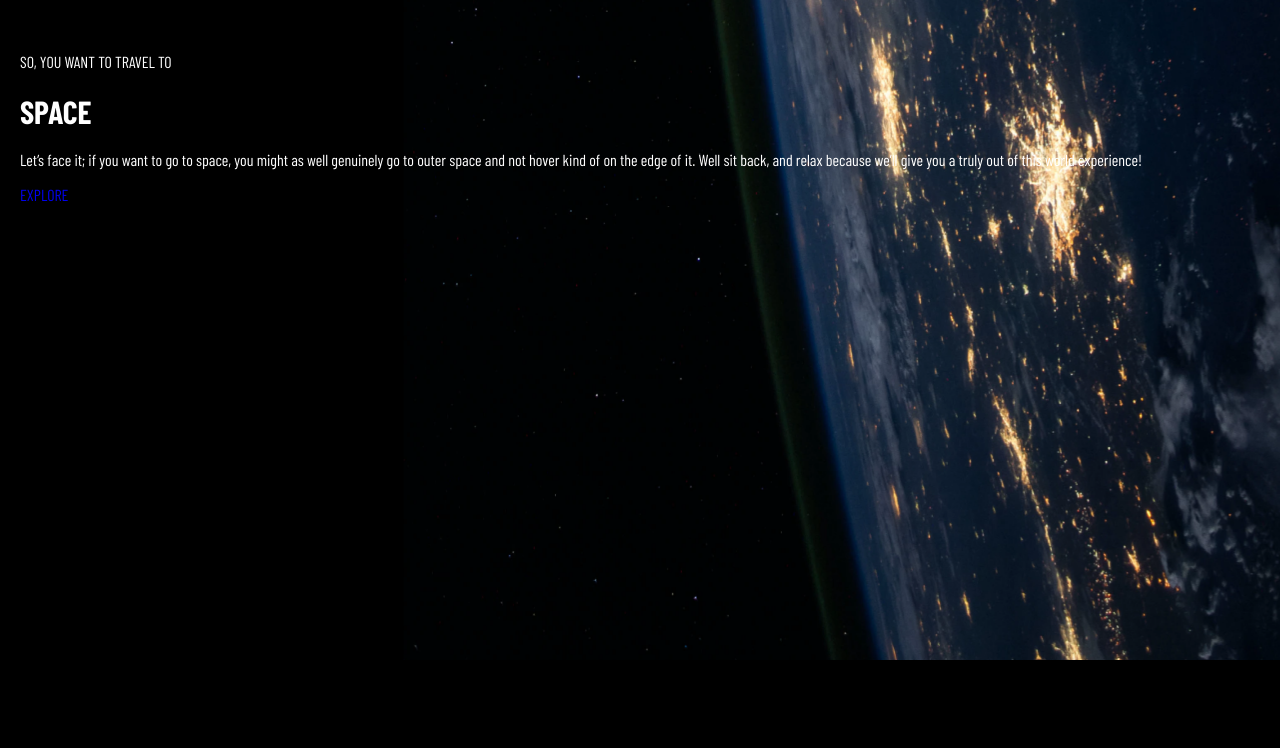
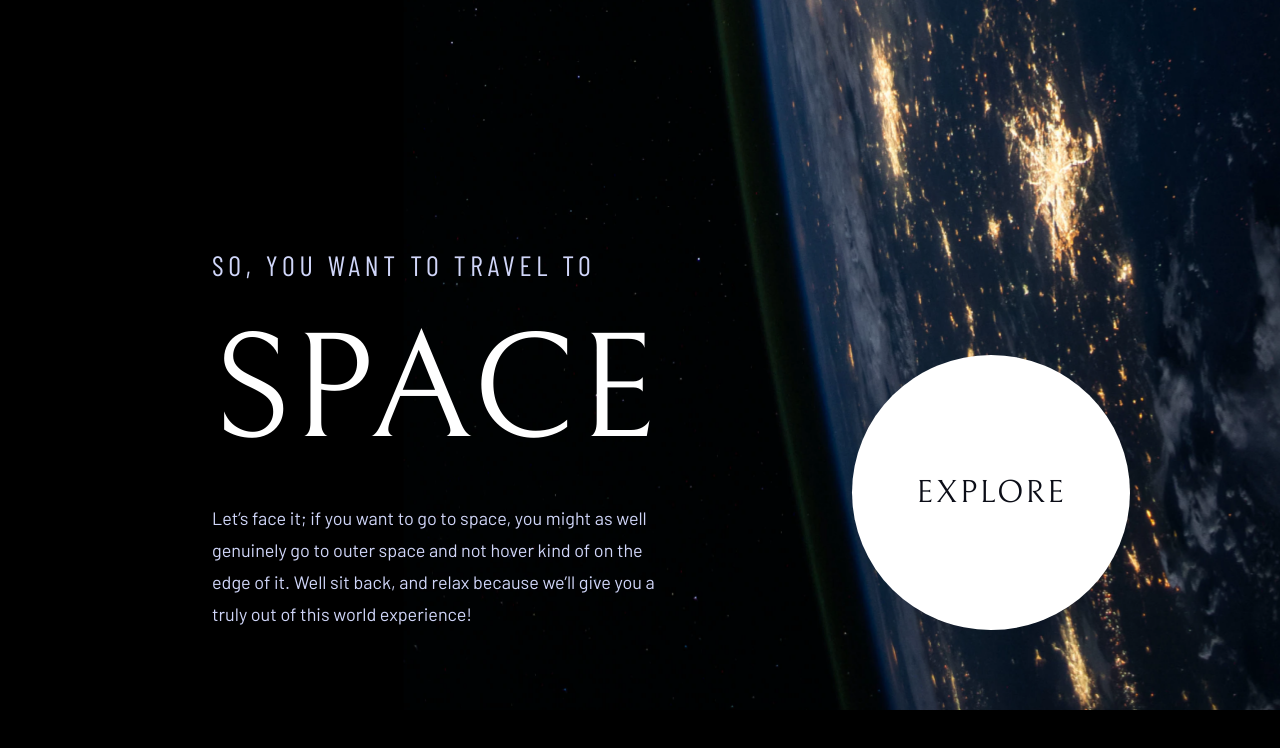
Before and after one commit to Bakhrom-Khalikulov/Space_Tourism-client, a plain HTML site: page index.html in a window 1280 px wide. Shown: the part 140-888 px from the top of the page. Before the commit the page ends 800 px from the top, so only its background shows below. Drawn offline with Linux system fonts and the light colour scheme.

Commit message:
hero section done

```diff
--- a/css/main.css
+++ b/css/main.css
@@ -36,10 +36,21 @@
     url('../fonts/barlow-v12-latin-700.woff') format('woff'); /* Chrome 5+, Firefox 3.6+, IE 9+, Safari 5.1+ */
 }
 
+/* bellefair-regular - latin */
+@font-face {
+    font-display: swap; /* Check https://developer.mozilla.org/en-US/docs/Web/CSS/@font-face/font-display for other options. */
+    font-family: 'Bellefair';
+    font-style: normal;
+    font-weight: 400;
+    src: url('../fonts/bellefair-v14-latin-regular.woff2') format('woff2'), /* Chrome 36+, Opera 23+, Firefox 39+ */
+    url('../fonts/bellefair-v14-latin-regular.woff') format('woff'); /* Chrome 5+, Firefox 3.6+, IE 9+, Safari 5.1+ */
+}
+
 :root{
     --main-bg-color: #000;
     --main-text-color: #fff;
     --text-desc-color: #D0D6F9;
+    --explore--text-color: #0B0D17;
 }
 
 html{
@@ -154,24 +165,74 @@ a{
     letter-spacing: 2.7px;
     color: var(--main-text-color);
 }
-
-
-
-
-
-
-
-
 /* *********** HEADER STYLE ENDS************* */
 
 
 /* *********** MAIN STYLE STARTS************* */
+.site-main{
+
+}
 
 /* *********** HERO STYLE STARTS************* */
+.hero-section{
+    padding-top: 211px;
+    padding-bottom: 131px;
+}
 
+.hero__wrapper{
+    display: flex;
+    justify-content: space-between;
+    align-items: end;
+}
 
+.hero__wrapper--start{
+    width: 445px;
+    margin-left: 192px;
+}
 
+.hero__subtitle{
+    margin-top: 0;
+    margin-bottom: 24px;
+    font-size: 28px;
+    line-height: 34px;
+    letter-spacing: 4.725px;
+    color: var(--text-desc-color);
+}
 
+.hero__title{
+    margin-top: 0;
+    margin-bottom: 24px;
+    font-family: 'Bellefair';
+    font-weight: 400;
+    font-size: 150px;
+    line-height: 172px;
+    color: var(--main-text-color);
+}
+
+.hero__desc{
+    margin-top: 0;
+    margin-bottom: 0;
+    font-family: 'Barlow';
+    font-weight: 400;
+    font-size: 18px;
+    line-height: 32px;
+    color: var(--text-desc-color);
+}
+
+.hero__link{
+    margin-top: 0;
+    margin-right: 130px;
+    margin-bottom: 0;
+    padding: 119px 64px;
+    font-family: 'Bellefair';
+    font-weight: 400;
+    font-size: 32px;
+    line-height: 37px;
+    letter-spacing: 2px;
+    color: var(--explore--text-color);
+    background-color: var(--main-text-color);
+    border-radius: 50%;
+}
 
 /* *********** HERO STYLE ENDS************* */
 
```
Also changed, not shown: fonts/bellefair-v14-latin-regular.woff (added), fonts/bellefair-v14-latin-regular.woff2 (added).
